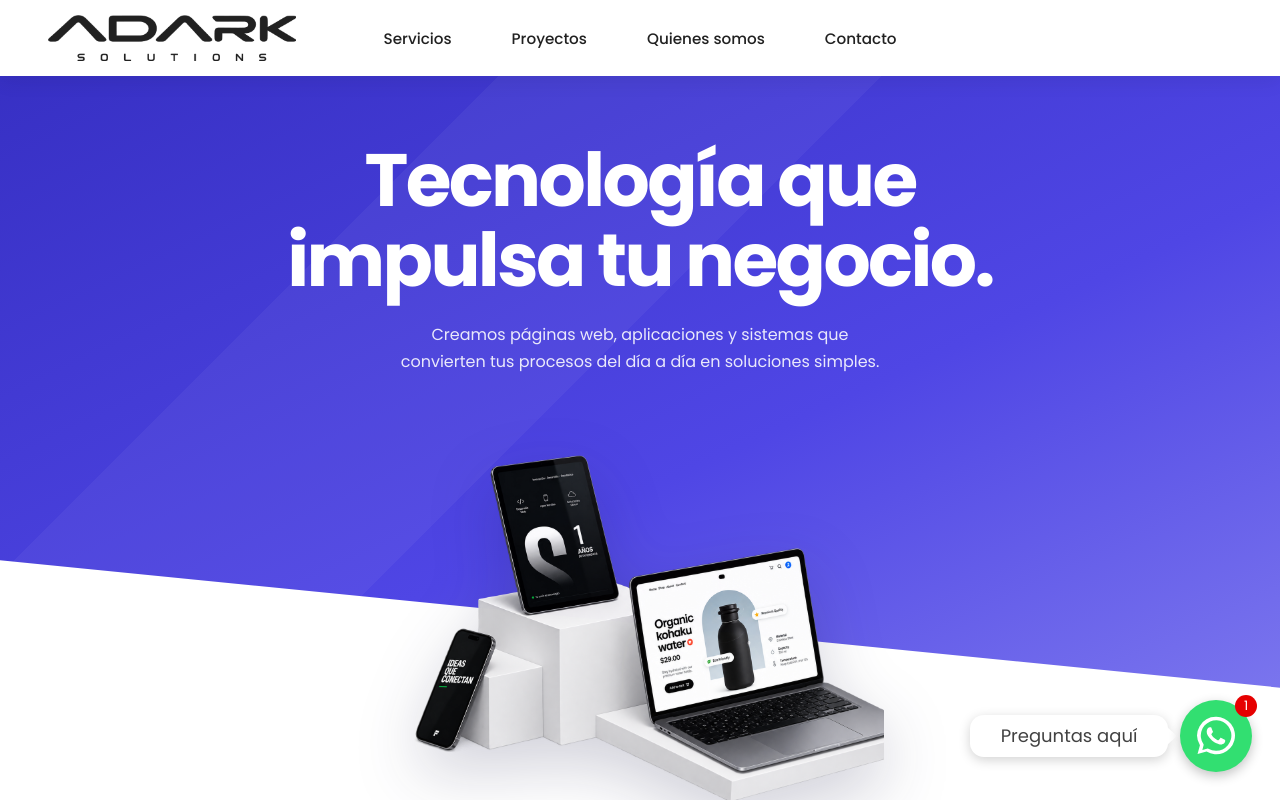
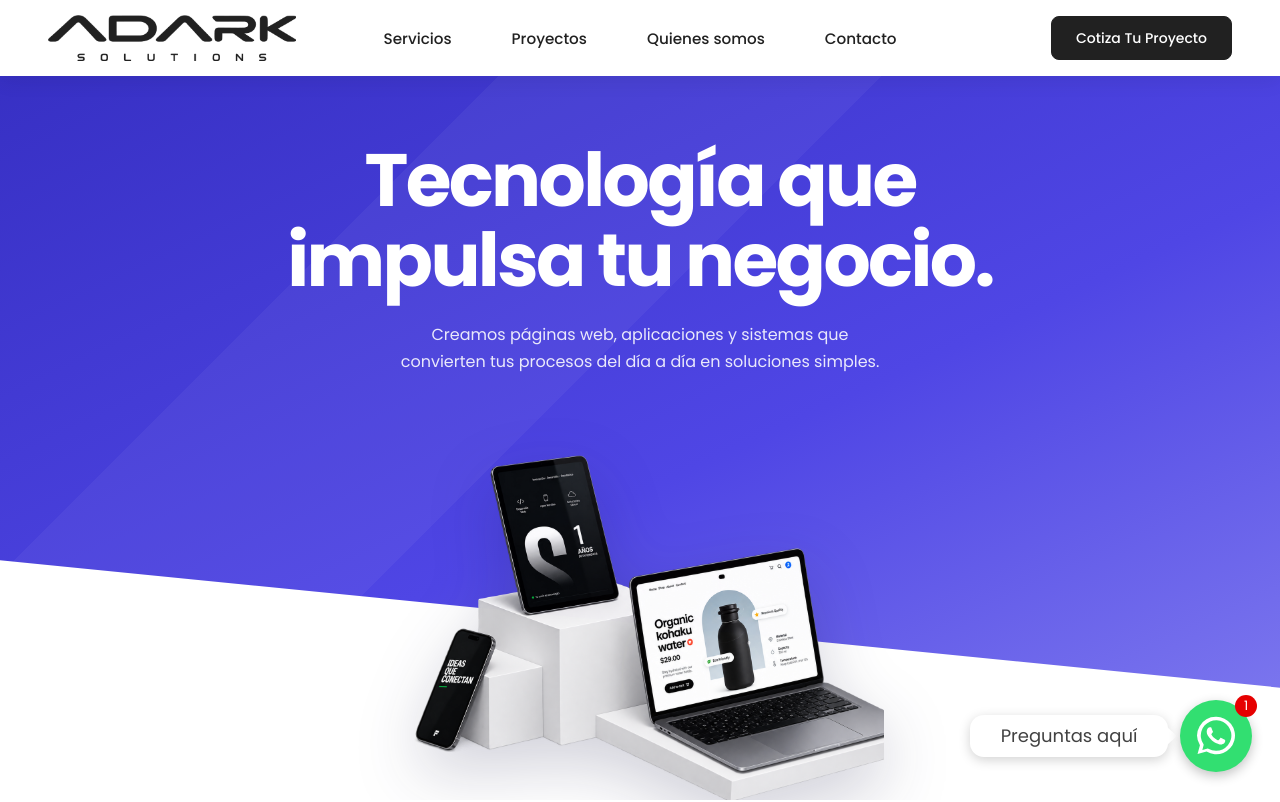
Before and after one commit to KevinMoreSandoval/adarksolutions, a Next.js app: page / in a window 1280 px wide. Shown: the top 802 px of the page. Built offline with nearby package versions, Linux system fonts and the light colour scheme.

Commit message:
style: update navbar call to action

```diff
--- a/src/components/navbar/index.tsx
+++ b/src/components/navbar/index.tsx
@@ -44,9 +44,9 @@ const Navbar = () => {
         <div className={styles.ctaWrapper}>
           <Button
             label="Cotiza Tu Proyecto"
-            variant="outline"
+            variant="solid"
             size="m"
-            color="var(--navbar-cta-color, #ffffff)"
+            color="#212121"
             onClick={() => {
               window.location.href = "/#contacto";
             }}
@@ -82,10 +82,10 @@ const Navbar = () => {
           </ul>
           <Button
             label="Cotiza Tu Proyecto"
-            variant="outline"
+            variant="solid"
             size="m"
-            color="var(--color-primary)"
-            className={styles.mobileCta}
+            color="#212121"
+            className={`${styles.mobileCta} ${styles.ctaButton}`}
             onClick={() => {
               setMenuOpen(false);
               window.location.href = "/#contacto";
--- a/src/components/navbar/navbar.module.css
+++ b/src/components/navbar/navbar.module.css
@@ -78,16 +78,15 @@
 .ctaButton {
   font-weight: 500;
   border-radius: 8px;
-  border: 1.5px solid #ffffff !important;
+  border: 1.5px solid #212121 !important;
   color: #ffffff !important;
-  background-color: transparent !important;
-  transition: all 0.2s ease !important;
+  background-color: #212121 !important;
+  transition: transform 0.2s ease !important;
 }
 
 .ctaButton:hover {
-  background-color: #212121 !important;
-  border-color: #212121 !important;
-  color: #fff !important;
+  transform: scale(1.04);
+  filter: none !important;
 }
 
 .hamburger {
```
